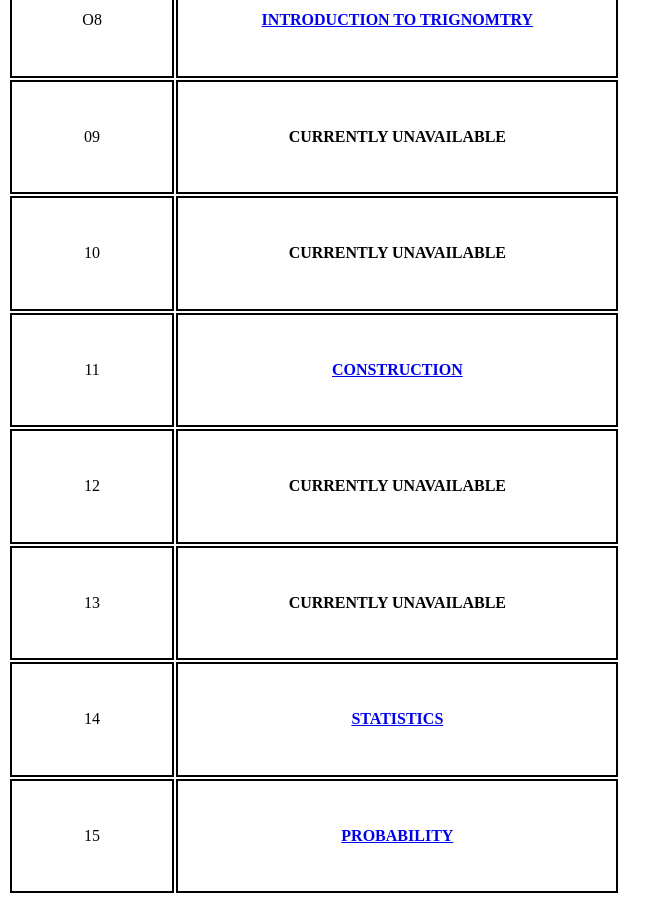
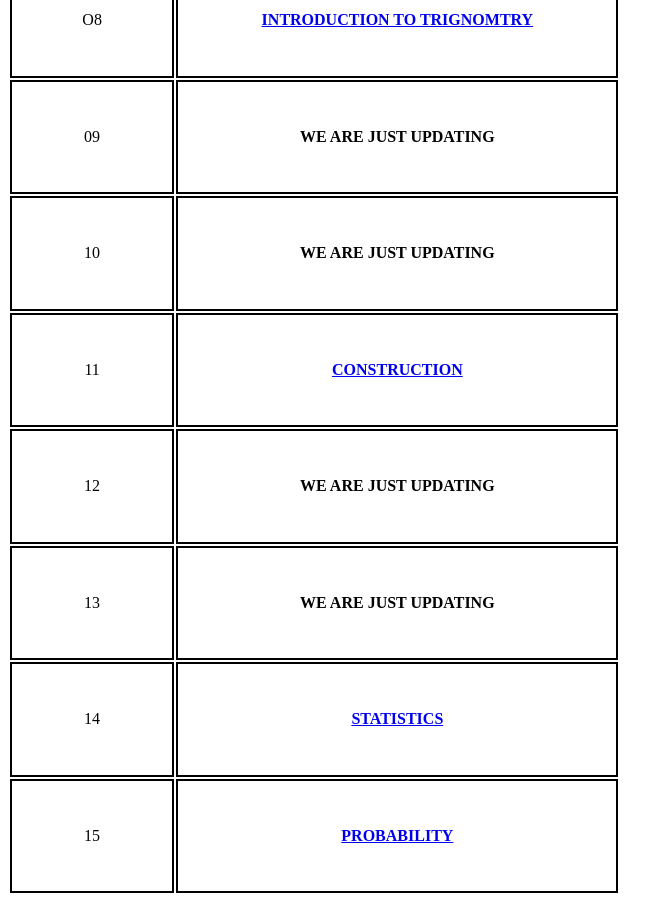
Before and after one commit to Mohammed0017/rbseboard, a plain HTML site: page mathematics.html in a window 1280 px wide. Shown: the part 1140-2043 px from the top of the page, without its empty margins (0-671 px from the left). Drawn offline with Linux system fonts and the light colour scheme.

Commit message:
Update mathematics.html

```diff
--- a/mathematics.html
+++ b/mathematics.html
@@ -139,12 +139,12 @@
 
                 <tr>
                     <td> 09 </td>
-                    <td> <h4> CURRENTLY UNAVAILABLE </h4>  </td>
+                    <td> <h4> WE ARE JUST UPDATING </h4>  </td>
                 </tr>
 
                 <tr>
                     <td> 10 </td>
-                    <td> <h4> CURRENTLY UNAVAILABLE </h4>  </td>
+                    <td> <h4> WE ARE JUST UPDATING </h4>  </td>
                 </tr>
 
                 <tr>
@@ -155,12 +155,12 @@
 
                 <tr>
                     <td> 12 </td>
-                    <td> <h4> CURRENTLY UNAVAILABLE </h4>  </td>
+                    <td> <h4> WE ARE JUST UPDATING </h4>  </td>
                 </tr>
 
                 <tr>
                     <td> 13 </td>
-                    <td> <h4> CURRENTLY UNAVAILABLE </h4>  </td>
+                    <td> <h4> WE ARE JUST UPDATING </h4>  </td>
                 </tr>
 
                 <tr>
```
